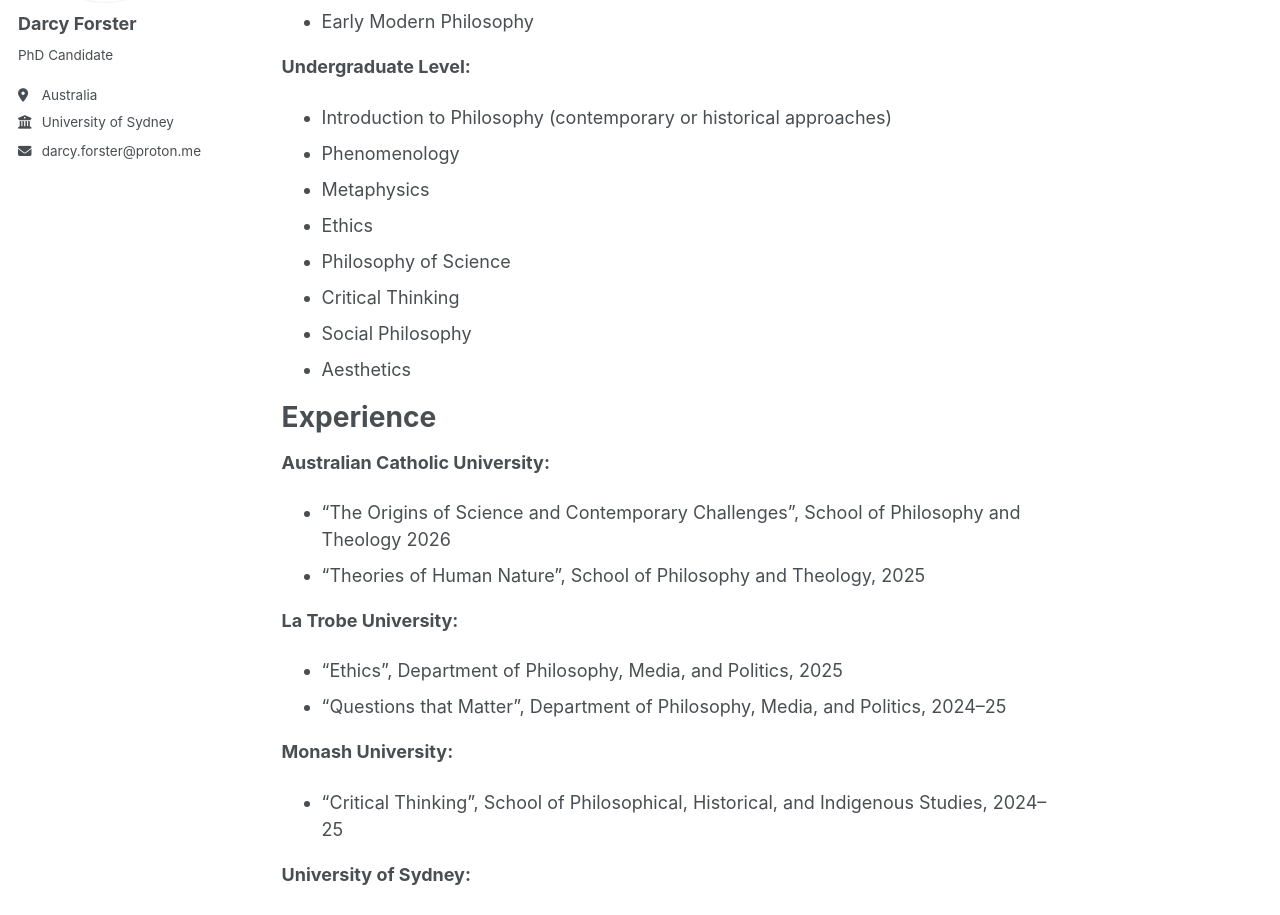
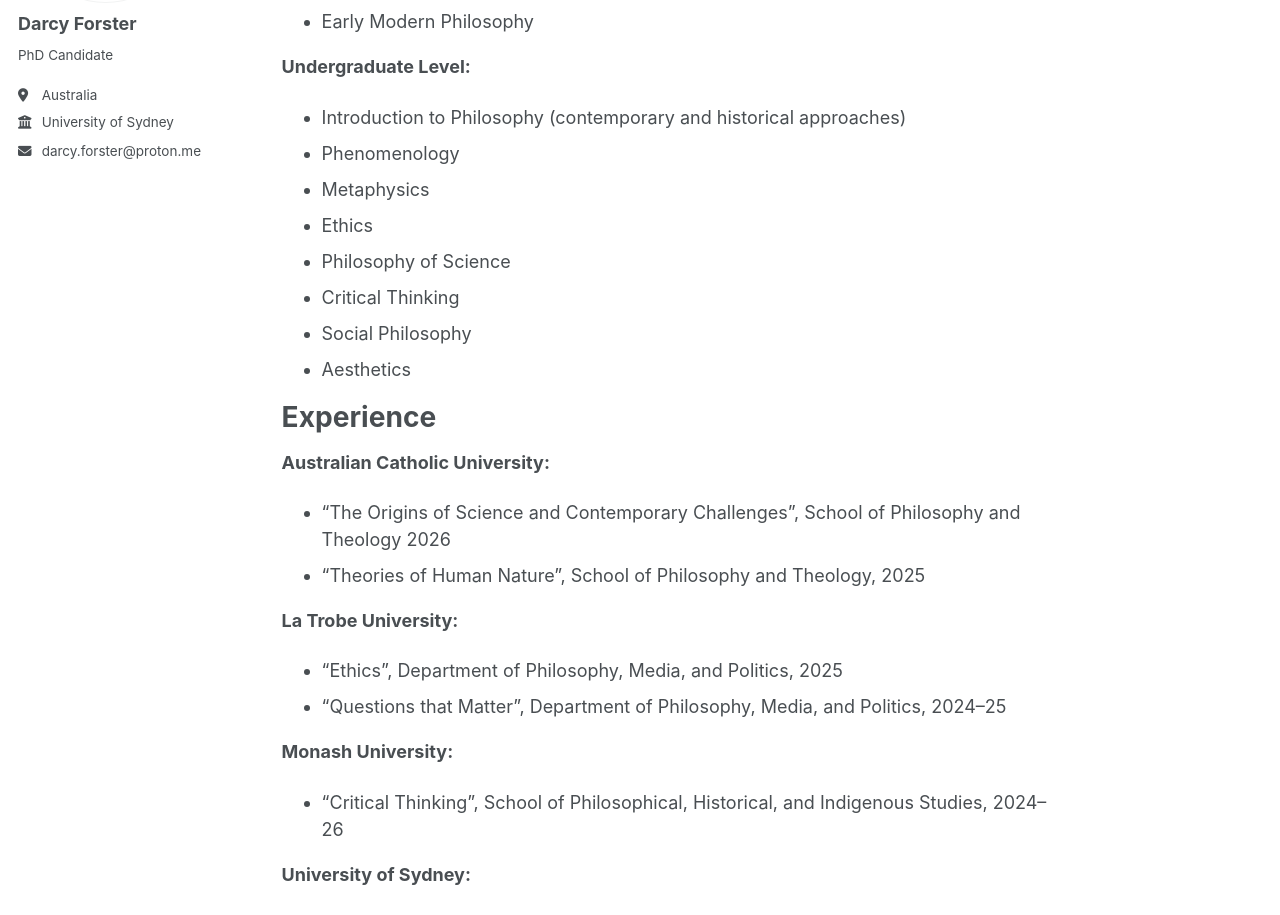
Before and after one commit to darcyforster/academic-pages, a Jekyll site: the page built from _pages/teaching.md, in a window 1280 px wide and 1400 px high. Shown: the part 303-1218 px from the top of the window. Built offline with Jekyll 4.4.1, drawn with Linux system fonts in a browser that asks for light colours.

Commit message:
Update teaching.md

```diff
--- a/_pages/teaching.md
+++ b/_pages/teaching.md
@@ -10,7 +10,7 @@ Main Areas of Teaching Competence
 * Early Modern Philosophy
 
 **Undergraduate Level:**
-* Introduction to Philosophy (contemporary or historical approaches)
+* Introduction to Philosophy (contemporary and historical approaches)
 * Phenomenology
 * Metaphysics
 * Ethics
@@ -30,7 +30,7 @@ Experience
 * “Questions that Matter”, Department of Philosophy, Media, and Politics, 2024–25
 
 **Monash University:**
-* “Critical Thinking”, School of Philosophical, Historical, and Indigenous Studies, 2024–25
+* “Critical Thinking”, School of Philosophical, Historical, and Indigenous Studies, 2024–26
 
 **University of Sydney:**
 * “Thinking Critically”, Discipline of Philosophy, 2022
```
